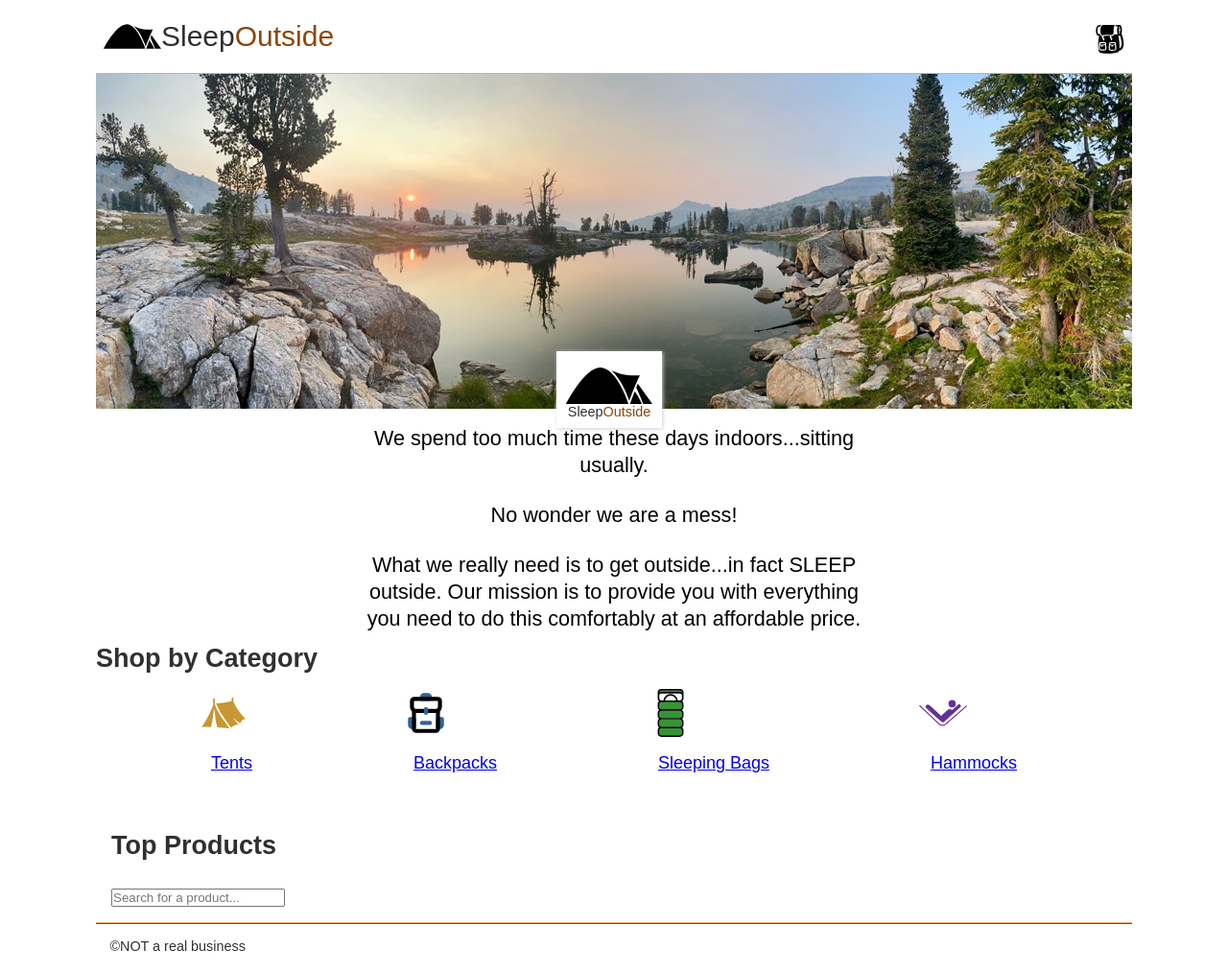
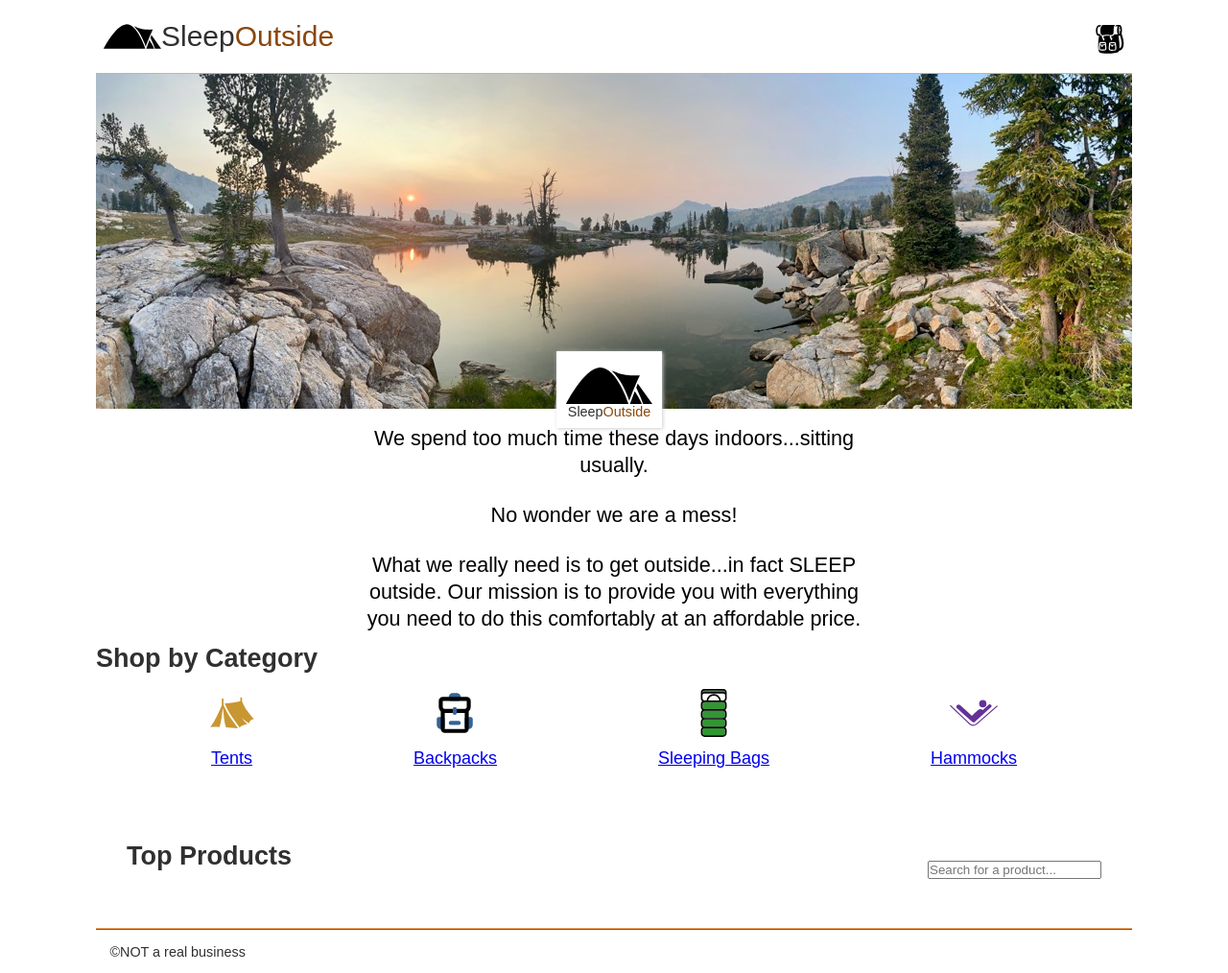
Before and after one commit to vermontgarcia/wdd330-sleepoutside, a website built with Vite: page src/index.html in a window 1280 px wide. Shown: the whole page at 96% size. Built offline with nearby package versions, Linux system fonts and the light colour scheme; no server answers.

Commit message:
Formatted the Search Bar and category (#27)
Formated titles
Category for the h2 and searchbar
styling searchbar, and title
Modyfing profuct-listing

```diff
--- a/src/css/style.css
+++ b/src/css/style.css
@@ -189,6 +189,12 @@ button {
   /* Center the icons if needed */
 }
 
+.category {
+  display: flex;
+  flex-direction: column;
+  align-items: center;
+}
+
 .products {
   margin-top: 2rem;
   padding: 1rem;
@@ -203,11 +209,21 @@ button {
   flex-flow: row wrap;
   list-style-type: none;
   align-items: stretch;
+  justify-content: center;
 }
 
 .product-list a {
   text-decoration: none;
   color: var(--dark-grey);
+}
+
+/* Style for Title h2 and Search bar */
+
+.list-header {
+  display: flex;
+  justify-content: space-between;
+  padding: 1rem;
+  align-items: center;
 }
 
 /* Styles for product lists */
--- a/src/index.html
+++ b/src/index.html
@@ -61,6 +61,7 @@
         </div>
       </section>
       <section class="products">
+        <div class="list-header">
           <h2>Top Products</h2>
           <input
             type="text"
@@ -68,6 +69,7 @@
             placeholder="Search for a product..."
           />
           <!-- added search bar functionality -->
+        </div>
         <ul id="product-list" class="product-list"></ul>
       </section>
     </main>
--- a/src/js/product-listing.js
+++ b/src/js/product-listing.js
@@ -5,6 +5,11 @@ import ProductList from './ProductList.mjs';
 const category = getParam('category'); // Get category from URL
 const productData = new ProductData(category);
 const productList = new ProductList(category, productData, qs('#product-list'));
+
+const formatedCategory = category.charAt(0).toUpperCase() + category.slice(1).toLowerCase();
+qs('#category').innerText = `${formatedCategory} Products`;
+qs('title').innerText = `${formatedCategory} | Product Listing`;
+
 productList.init();
 
 loadHeaderFooter();
```
Also changed, not shown: src/product_listing/index.html (+9 -7 lines). Lines whose indentation alone changed are shown as unchanged.
